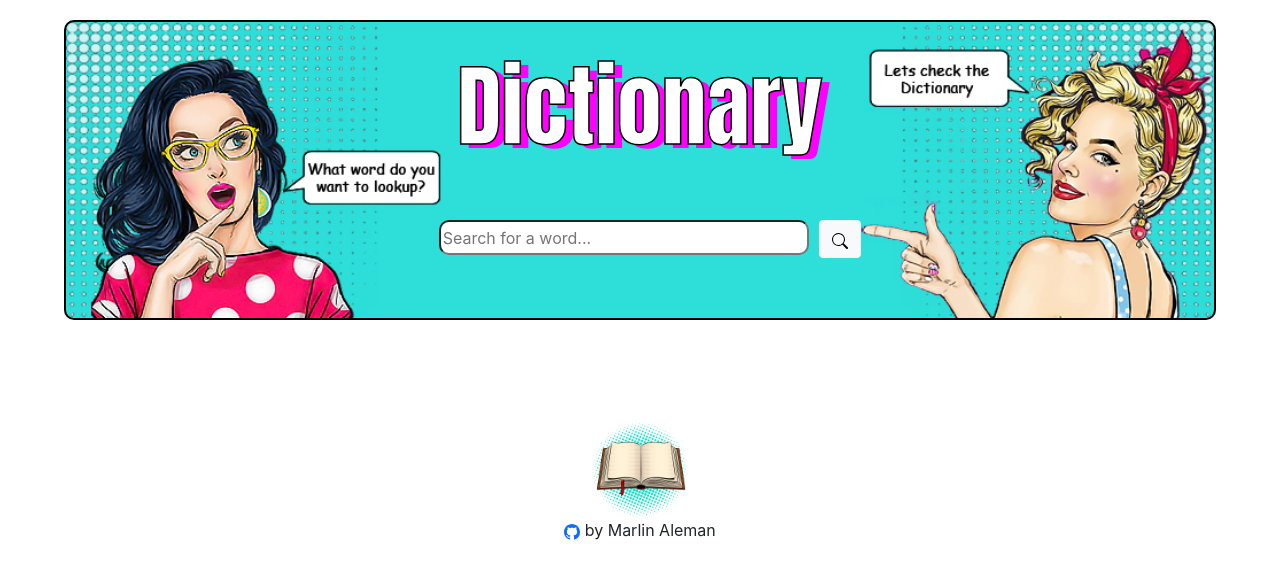
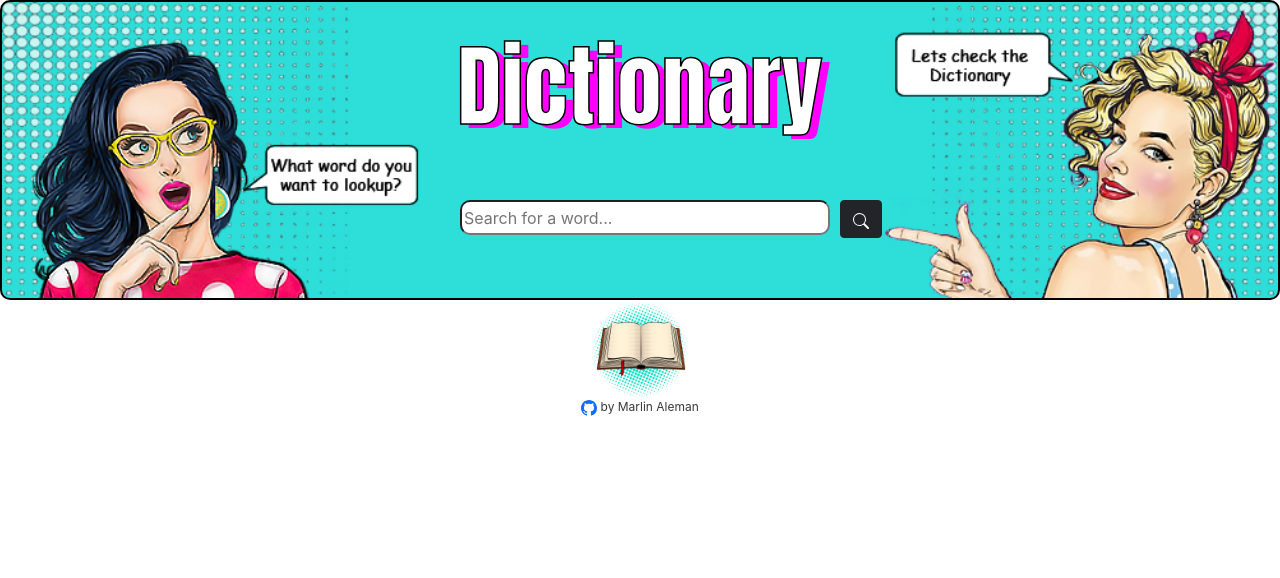
Before and after one commit to Marlieag/dictionary, a React (Create React App) app: page / in a window 1280 px wide. Shown: the top 578 px of the page. Built offline with nearby package versions, Linux system fonts and the light colour scheme; no server answers.

Commit message:
Added Photos

```diff
--- a/src/App.css
+++ b/src/App.css
@@ -1,3 +1,10 @@
 footer {
-  padding: 100px;
+  position: relative;
+  bottom: 0;
+  margin: 0 auto;
+  font-size: 12px;
+  color: rgb(58, 57, 57);
 }
+Body {
+  background-color: #ffffff;
+}
--- a/src/Dictionary.css
+++ b/src/Dictionary.css
@@ -16,11 +16,11 @@ h1 {
 }
 .banner-area {
   background-image: url("/src/images/Popart.jpg");
+  background-color: black;
   background-size: cover;
-  width: 90%;
+  width: 100%;
   height: 300px;
   margin: auto;
-  margin-top: 20px;
   border: 2px solid black;
   border-radius: 10px;
 }
@@ -49,3 +49,8 @@ input {
   position: relative;
   float: left;
 }
+Button .hover {
+  cursor: pointer;
+  transition: ease-in-out;
+  background-color: magenta;
+}
--- a/src/Dictionary.js
+++ b/src/Dictionary.js
@@ -3,30 +3,41 @@ import "./Dictionary.css";
 import axios from "axios";
 import Results from "./Results";
 import Button from "react-bootstrap/Button";
+import Photos from "./Photos";
 
-export default function Dictionary (){
+export default function Dictionary () {
   let [keyword, setKeyword] = useState("");
   let [results, setResults] = useState(null);
   let [loaded, setLoaded] = useState(false);
+  let [photos, setPhotos] = useState(null);
 
 
-function handleResponse(response){
-    console.log(response.data[0]);
+function handleResponse(response) {
     setResults(response.data[0]);
 }
-function search (){
+function handlePexelsResponse (response) {
+    console.log(response.data);
+    setPhotos(response.data.photos);
+}
+
+function search () {
     let apiUrl = `https://api.dictionaryapi.dev/api/v2/entries/en_US/${keyword}`;
     axios.get(apiUrl).then(handleResponse);
+
+    const pexelsApi= "563492ad6f91700001000001de18a2b3cff945a0afe5d0bcabd18482";
+    const pexelsUrl= `https://api.pexels.com/v1/search?query=${keyword}&per_page=9`;
+    const headers= { Authorization: `Bearer ${pexelsApi}`};
+    axios.get(pexelsUrl, { headers: headers}).then(handlePexelsResponse);
 }
-function handleSubmit(event){
+function handleSubmit(event) {
     event.preventDefault();
     search();
 }
 
-function handleKeywordChange (event){
+function handleKeywordChange (event) {
     setKeyword(event.target.value);
 }
-function load (){
+function load () {
     setLoaded(true);
     search();
 }
@@ -54,7 +65,7 @@ if (loaded) {
         </div>
         <div className="col-4 sm">
             <div className= "search-button">
-            <Button variant="light" type ="button" size="md" onClick= {handleResponse}>
+            <Button variant="dark" type ="button" size="md" onClick= {handleResponse}>
             <svg xmlns="http://www.w3.org/2000/svg" width="16" height="16" fill="currentColor" className="bi bi-search" viewBox="0 0 16 16">
                 <path d="M11.742 10.344a6.5 6.5 0 1 0-1.397 1.398h-.001c.03.04.062.078.098.115l3.85 3.85a1 1 0 0 0 1.415-1.414l-3.85-3.85a1.007 1.007 0 0 0-.115-.1zM12 6.5a5.5 5.5 0 1 1-11 0 5.5 5.5 0 0 1 11 0z"/>
             </svg>
@@ -66,6 +77,7 @@ if (loaded) {
         </div>
         </div>
         <Results results= {results}/>
+        <Photos photos= {photos}/>
         </div>
     </div>
     );
--- /dev/null
+++ b/src/Meaning.css
@@ -0,0 +1,3 @@
+.definition {
+  color: #ff00ff;
+}
--- a/src/Meaning.js
+++ b/src/Meaning.js
@@ -1,5 +1,6 @@
 import React from "react";
 import Synonyms from "./Synonyms";
+import "./Meaning.css";
 
 export default function Meaning (props){
     console.log(props.meaning);
@@ -11,14 +12,9 @@ export default function Meaning (props){
             {props.meaning.definitions.map(function (definition, index) {
                 return(
                     <div key={index}>
-                    <p>
                     <div className="definition">
-                        <strong>
-                            Definition
-                        </strong>
+                        {definition.definition}
                     </div>
-                        {definition.definition}
-                    </p>
                     <p className="example">
                     <em> {definition.example}</em>
                     </p>
--- /dev/null
+++ b/src/Photos.css
@@ -0,0 +1,5 @@
+.Photos img {
+  border-radius: 4px;
+  margin-bottom: 20px;
+  margin-left: 40px;
+}
--- /dev/null
+++ b/src/Photos.js
@@ -0,0 +1,25 @@
+import React from "react";
+import "./Photos.css";
+
+export default function Photos(props) {
+  if (props.photos) {
+    console.log(props.photos);
+    return (
+        <section className= "Photos">
+            <div className= "row">
+        {props.photos.map(function(photo, index) {
+            return (
+                <div className="col-4 g-0" key={index}>
+                <a href= {photo.src.original} target= "blank">
+               <img src= {photo.src.tiny}  className= "img-fluid"/>
+                </a>
+                </div>
+            );
+        })}
+            </div>
+        </section>
+        );
+    } else {
+        return null;
+    }
+}
--- a/src/Results.css
+++ b/src/Results.css
@@ -7,9 +7,12 @@ h2 {
 }
 section {
   padding: 30px;
-  border: 2px solid black;
+  background-color: rgba(255, 255, 255, 0.575);
   border-radius: 10px;
   margin: 10px 60px;
+  box-shadow: 2px 4px 20px #b6b6b6;
+  color: rgb(63, 63, 63);
+  border: 0.05px #000000 solid;
 }
 .example {
   color: rgb(75, 74, 74);
--- a/src/Results.js
+++ b/src/Results.js
@@ -9,6 +9,7 @@ export default function Results (props){
     return (
         <div className ="results">
             <section>
+            <span className="wordResults">
             <h2>
                 {props.results.word}
             </h2>
@@ -20,6 +21,7 @@ export default function Results (props){
             </div>
             );
         })}
+            </span>
            </section>
 
         {props.results.meanings.map(function(meaning, index){
```
